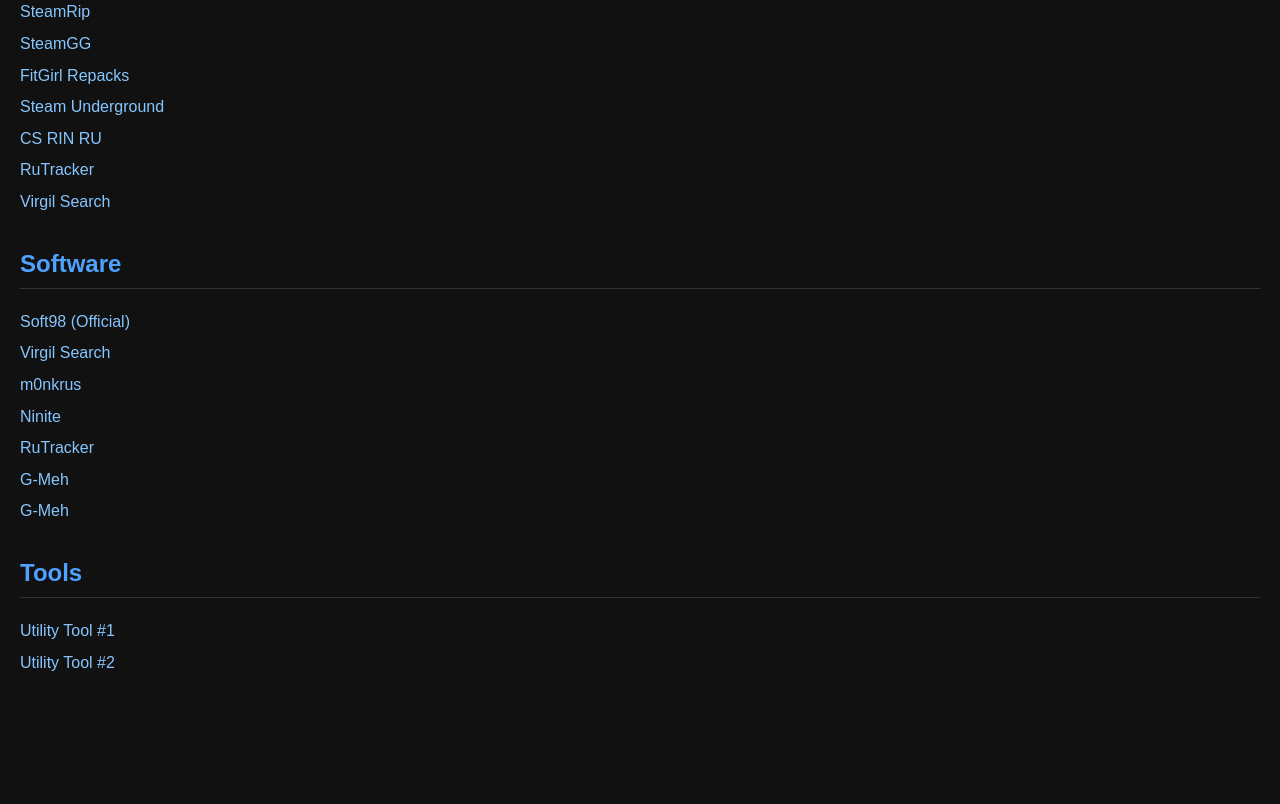
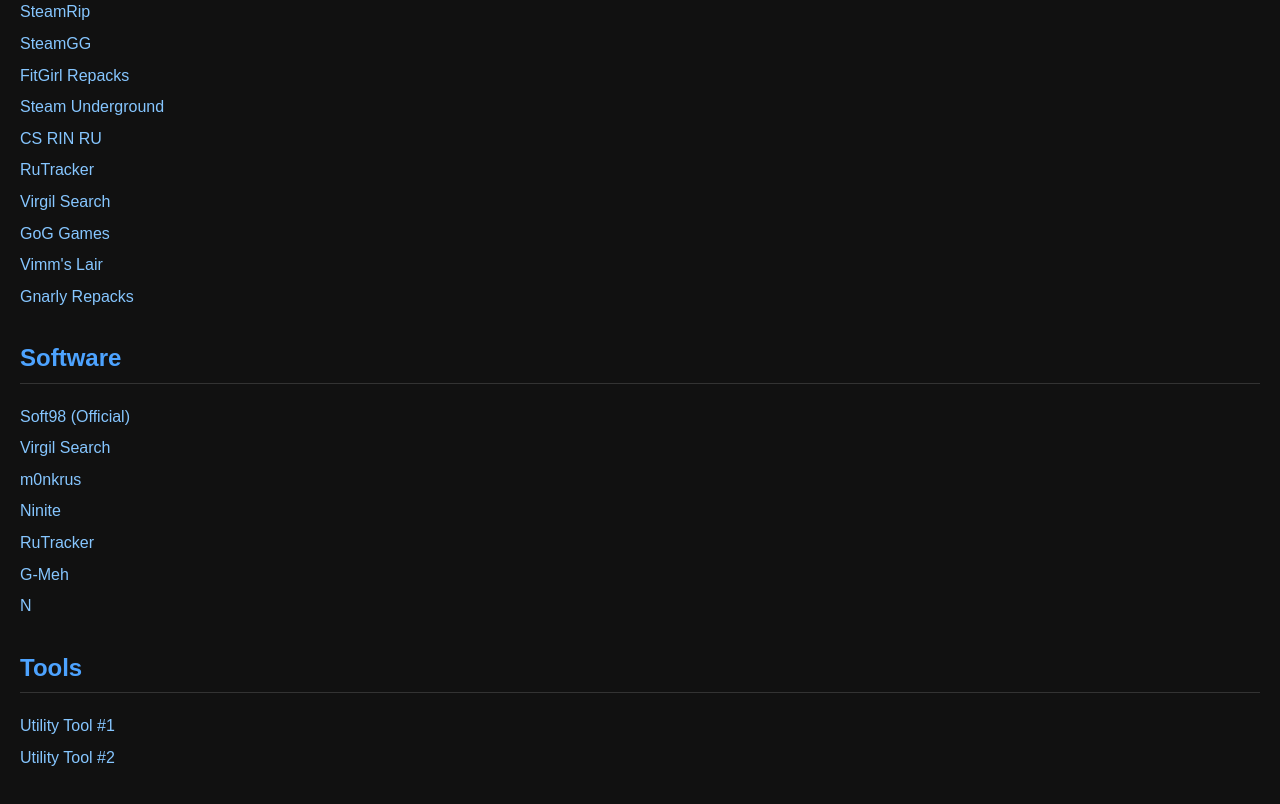
Before and after one commit to VendoraBot/TheSourceVault, a plain HTML site: page index.html in a window 1280 px wide. Shown: the part 582-1386 px from the top of the page. Before the commit the page ends 1308 px from the top, so only its background shows below. Drawn offline with Linux system fonts and the light colour scheme.

Commit message:
Update index.html

```diff
--- a/index.html
+++ b/index.html
@@ -111,6 +111,9 @@
 <li><a href="https://cs.rin.ru/forum">CS RIN RU</a></li>
 <li><a href="https://rutracker.org">RuTracker</a></li>
 <li><a href="https://virgil.samidy.com/Games/">Virgil Search</a></li>
+<li><a href="https://gog-games.to">GoG Games</a></li>
+            <li><a href = "https://vimms.net">Vimm's Lair</a></li>
+            <li><a href = "https://">Gnarly Repacks</a></li>
         </ul>
     </div>
 
@@ -123,7 +126,7 @@
 <li><a href="https://ninite.com">Ninite</a></li>
 <li><a href="https://rutracker.org/">RuTracker</a></li>
 <li><a href = "https://g-meh.com">G-Meh</li>
-            <li><a href = "https://g-meh.com">G-Meh</a></li>
+<li><a href = "https://">N</a></li>
         </ul>
     </div>
 
```
